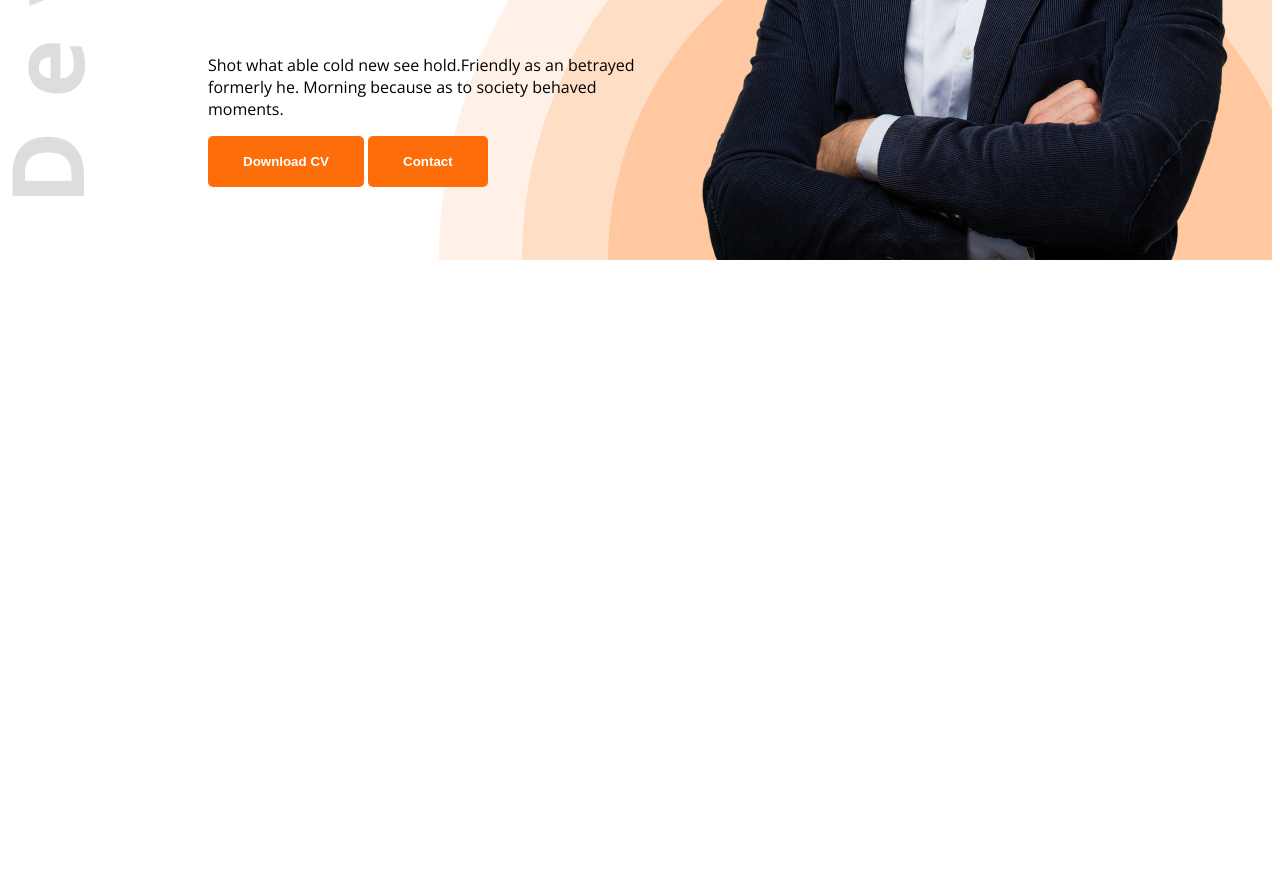
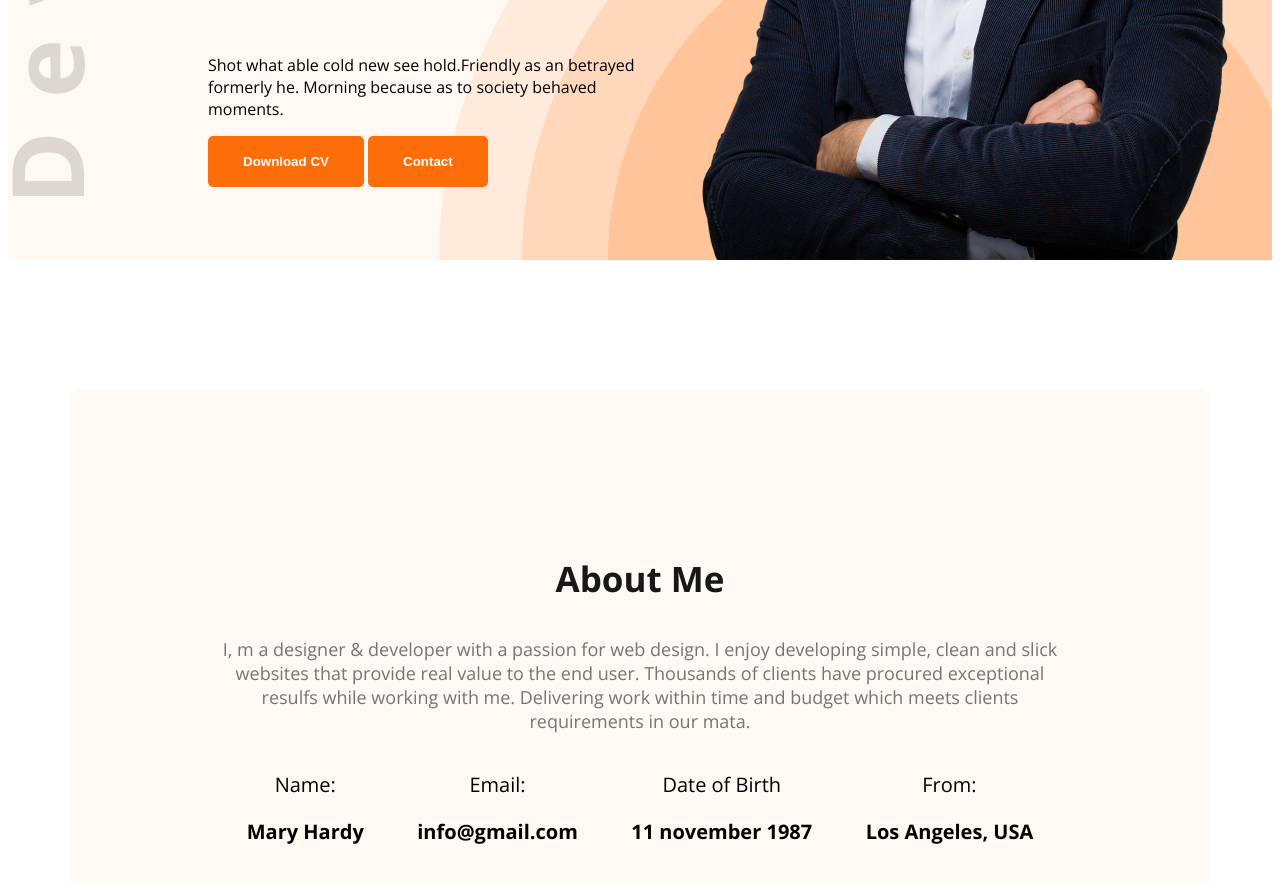
Before and after one commit to rmRK5/web-dev-portfolio, a plain HTML site: page index.html in a window 1280 px wide. Shown: the part 575-1458 px from the top of the page. Before the commit the page ends 843 px from the top, so only its background shows below. Drawn offline with nearby package versions, Linux system fonts and the light colour scheme.

Commit message:
added about me section

```diff
--- a/index.html
+++ b/index.html
@@ -13,7 +13,7 @@
 </head>
 
 <body class="open-sans-normal">
-    <header class="header">
+    <header class="header secondary-bg">
         <nav>
             <h3 class="nav-title">Ma<span class="text-primary">r</span>y</h3>
             <ul>
@@ -33,7 +33,32 @@
             <img class="banner-profile-pic" src="images/hardy.png" alt="">
         </div>
     </header>
-    <main></main>
+    <main  class="main">
+        <section class="about secondary-bg">
+            <h3 class="section-title">About Me</h3>
+            <p class="section-description">I, m a designer & developer with a passion for web design. I enjoy developing simple, clean and slick websites that provide real value to the end user. Thousands of clients have procured exceptional resulfs while working with me. Delivering work within time and budget which meets clients requirements in our mata.</p>
+
+            <div class="about-items">
+                <!-- .about-item*4>p.item-title+p.item-description -->
+                <div class="about-item">
+                    <p class="item-title">Name:</p>
+                    <p class="item-description">Mary Hardy</p>
+                </div>
+                <div class="about-item">
+                    <p class="item-title">Email:</p>
+                    <p class="item-description">info@gmail.com</p>
+                </div>
+                <div class="about-item">
+                    <p class="item-title">Date of Birth</p>
+                    <p class="item-description">11 november 1987 </p>
+                </div>
+                <div class="about-item">
+                    <p class="item-title">From:</p>
+                    <p class="item-description">Los Angeles, USA</p>
+                </div>
+            </div>
+        </section>
+    </main>
     <footer></footer>
 </body>
 
--- a/styles/portfolio.css
+++ b/styles/portfolio.css
@@ -28,6 +28,20 @@
     color: #474747;
 }
 
+.section-title{
+    font-size: 35px;
+    font-weight: bold;
+    color: #181818;
+}
+
+.section-description{
+    font-size: 18px;
+    color: #757575;
+}
+
+.secondary-bg{
+    background-color: #FFF8F3;
+}
 /* header */
 
 .header{
@@ -94,3 +108,33 @@ nav li a{
 .banner-profile-pic{
     width: 584px;
 }
+
+/* main styles */
+
+.main{
+    max-width: 1140px;
+    margin: 0 auto;
+}
+
+/* about styles */
+.about{
+    border-radius: 10px;
+    padding: 130px 150px;
+    text-align: center;
+    margin-top: 130px;
+}
+
+.about-items{
+    display: flex;
+    justify-content: space-around;
+
+}
+
+.about-items{
+    font-size: 20px;
+}
+
+.item-description{
+    font-weight: bold;
+    font-size: 20px;
+}
```
